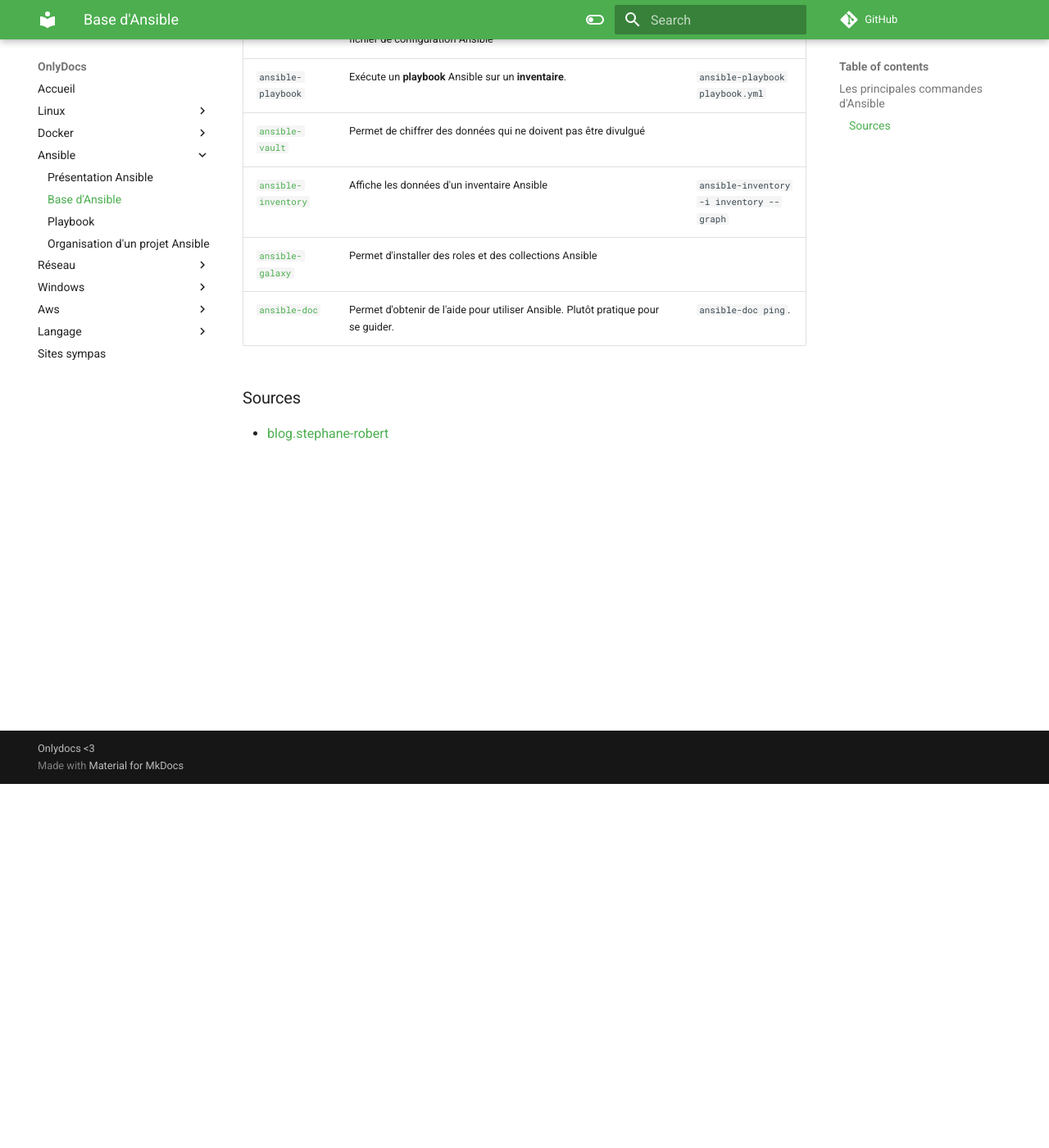
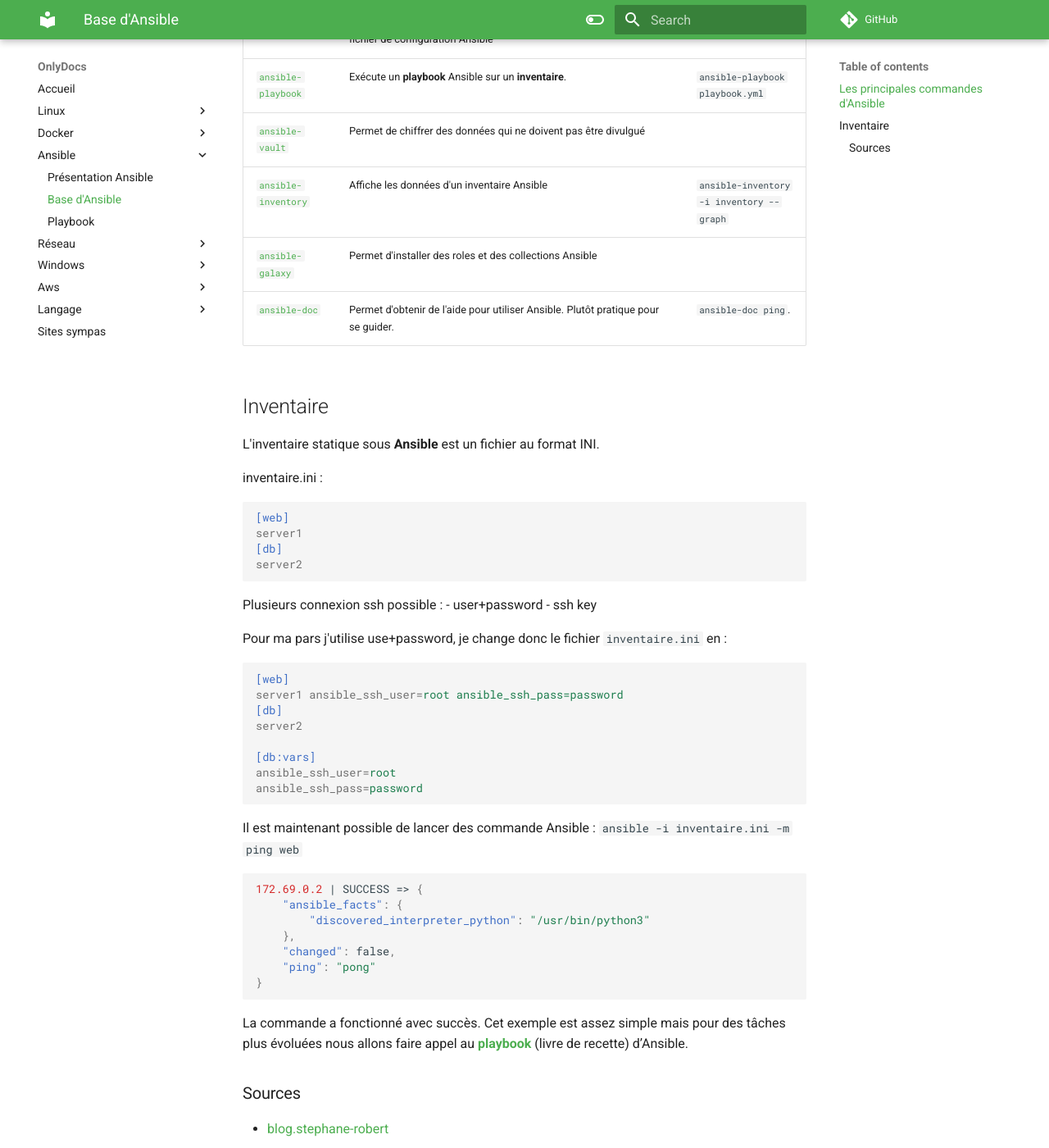
Before and after one commit to Theonlymore/OnlyDocs, an MkDocs documentation site: the page built from docs/ansible/ansibleBase.md, in a window 1280 px wide and 1400 px high, scrolled down 444 px. Shown: the whole window at 82% size. Built offline with MkDocs 1.6.1 and Material for MkDocs 9.7.7, drawn with Linux system fonts in a browser that asks for light colours; comment, search, counter and statistics services are not loaded.

Commit message:
ansibleDocs UP

````diff
--- a/docs/ansible/baseAnsible.md
+++ b/docs/ansible/ansibleBase.md
@@ -8,12 +8,56 @@
 | [`ansible`](https://docs.ansible.com/ansible/latest/cli/ansible.html) | Permet d'exécuter un simple **module** Ansible sur un **inventaire** mode ad-hoc(en ligne de commandes)| `ansible all -m ping`|
 | [`ansible-console`](https://docs.ansible.com/ansible/latest/cli/ansible-console.html) | Ouvre une **console** interactive permettant de lancer **plusieurs actions sur un inventaire**. | Commands classique |
 | [`ansible-config`](https://docs.ansible.com/ansible/latest/cli/ansible-config.html) | Affiche l'ensemble des paramètres Ansible. `list`: affiche la liste complète des options d'Ansible  à disposition. `dump`: affiche la configuration dans le contexte actuel. `view`: affiche le contenu d'un fichier de configuration Ansible | `ansible-config[list|dump|view]` |
-| `ansible-playbook` | Exécute un **playbook** Ansible sur un **inventaire**. | `ansible-playbook playbook.yml` |
+| [`ansible-playbook`](https://docs.ansible.com/ansible/latest/cli/ansible-playbook.html) | Exécute un **playbook** Ansible sur un **inventaire**. | `ansible-playbook playbook.yml` |
 | [`ansible-vault`](https://docs.ansible.com/ansible/latest/cli/ansible-vault.html)| Permet de chiffrer des données qui ne doivent pas être divulgué |
 | [`ansible-inventory`](https://docs.ansible.com/ansible/latest/cli/ansible-inventory.html)| Affiche les données d'un inventaire Ansible | ` ansible-inventory -i inventory --graph`|
 | [`ansible-galaxy`](https://docs.ansible.com/ansible/latest/cli/ansible-galaxy.html)| Permet d'installer des roles et des collections Ansible |  |
 | [`ansible-doc`](https://docs.ansible.com/ansible/latest/cli/ansible-doc.html)| Permet d'obtenir de l'aide pour utiliser Ansible. Plutôt pratique pour se guider. |`ansible-doc ping`. |
 
+## Inventaire
+
+L'inventaire statique sous **Ansible** est un fichier au format INI.
+
+inventaire.ini :
+
+```ini
+[web]
+server1
+[db]
+server2
+```
+
+Plusieurs connexion ssh possible :
+- user+password
+- ssh key
+
+Pour ma pars j'utilise use+password, je change donc le fichier `inventaire.ini` en :
+
+```ini
+[web]
+server1 ansible_ssh_user=root ansible_ssh_pass=password
+[db]
+server2
+
+[db:vars]
+ansible_ssh_user=root
+ansible_ssh_pass=password
+```
+
+Il est maintenant possible de lancer des commande Ansible : `ansible -i inventaire.ini -m ping web`
+
+```json
+172.69.0.2 | SUCCESS => {
+    "ansible_facts": {
+        "discovered_interpreter_python": "/usr/bin/python3"
+    },
+    "changed": false,
+    "ping": "pong"
+}
+```
+
+La commande a fonctionné avec succès. Cet exemple est assez simple mais pour des tâches plus évoluées nous allons faire appel au [**playbook**](ansiblePlaybooks.md) (livre de recette) d’Ansible.
+
 
 ### Sources
 - [blog.stephane-robert](https://blog.stephane-robert.info/post/ansible-inventaire-static-precedence-tips/)
--- a/mkdocs.yml
+++ b/mkdocs.yml
@@ -75,10 +75,9 @@ nav:
       - Image docker: docker/imageDocker.md
       - Docker compose: docker/dockerCompose.md
   - Ansible:
-      - Présentation Ansible: ansible/presentationAnsible.md
-      - Base d'Ansible: ansible/baseAnsible.md
-      - Playbook: ansible/playbooks.md
-      - Organisation d'un projet Ansible: ansible/OrganisationProjetAnsible.md
+      - Présentation Ansible: ansible/ansiblePresentation.md
+      - Base d'Ansible: ansible/ansibleBase.md
+      - Playbook: ansible/ansiblePlaybooks.md
   - Réseau:
       - Cisco:
         - Commande cisco: reseau/cisco/commandeCisco.md
````
Also changed, not shown: docs/ansible/ansiblePlaybooks.md (renamed from docs/ansible/playbooks.md, +1 -2 lines), docs/ansible/ansiblePresentation.md (renamed from docs/ansible/presentationAnsible.md).
